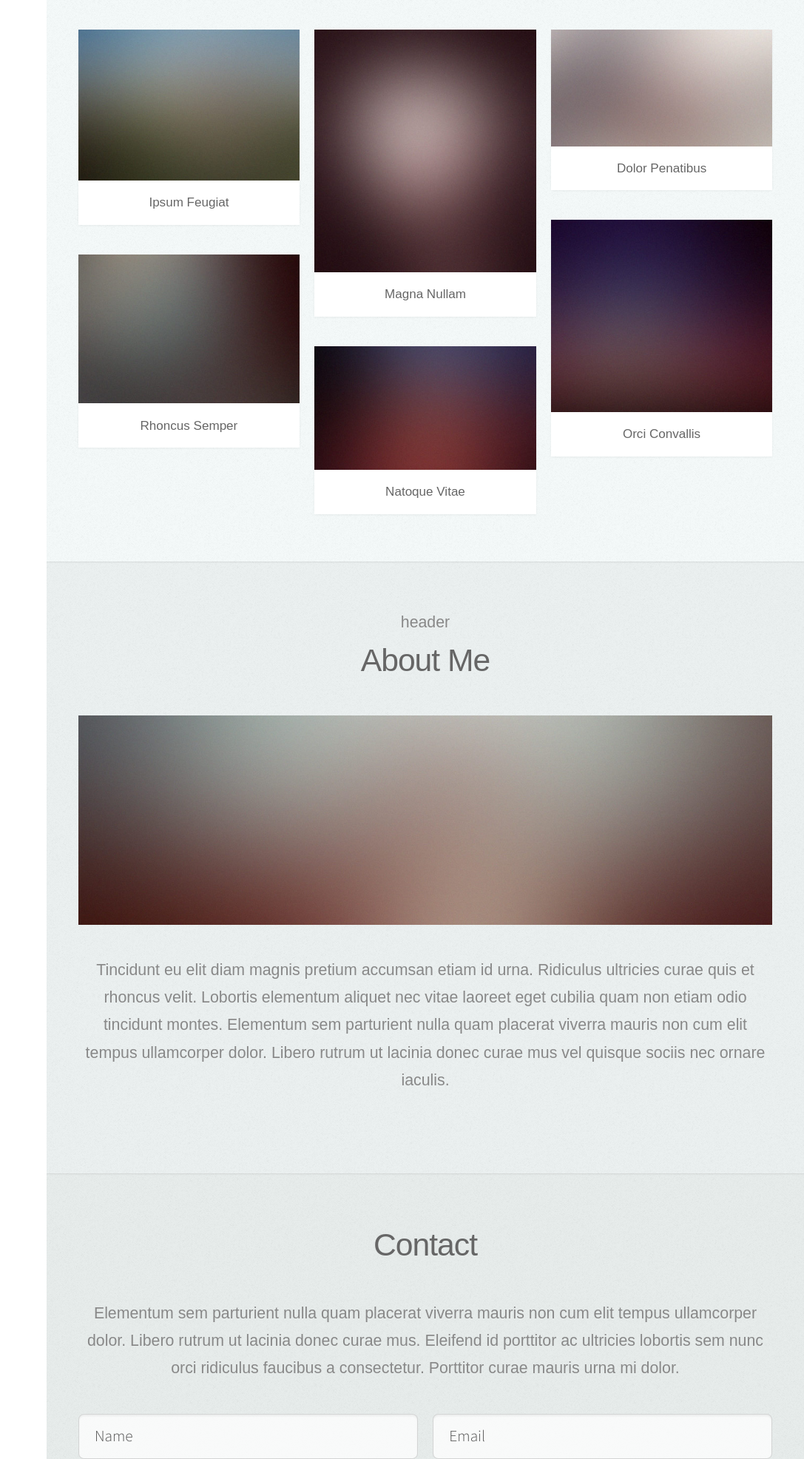
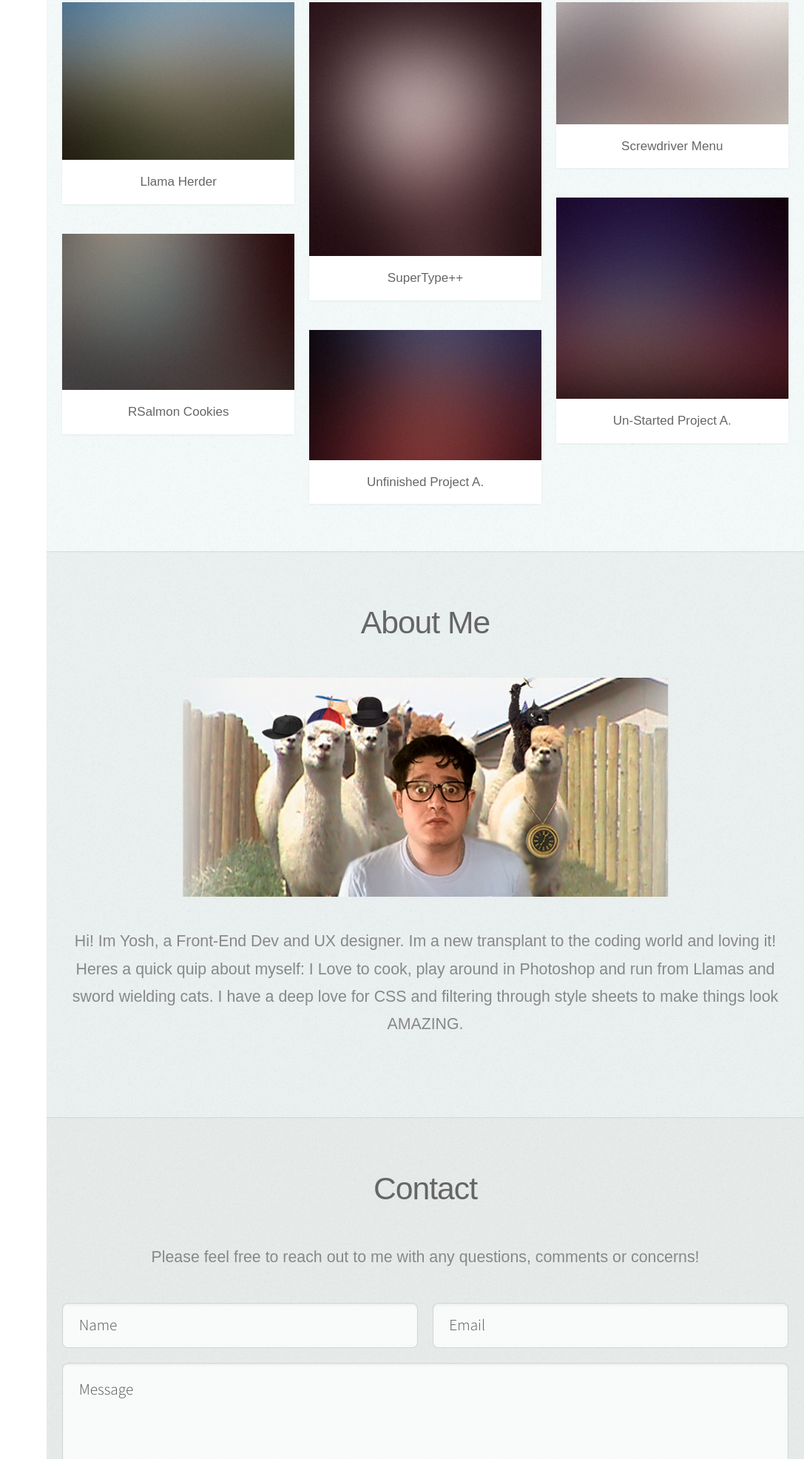
Before and after one commit to lilbonito/portfolio, a website: page public/index.html in a window 1280 px wide. Shown: the part 828-2800 px from the top of the page at 74% size, without its empty margins (193-1280 px from the left). Drawn offline with nearby package versions, Linux system fonts and the light colour scheme; a web font is replaced by a local one.

Commit message:
hamburger and ipsum fixed

```diff
--- a/public/assets/css/layout.css
+++ b/public/assets/css/layout.css
@@ -1756,7 +1756,7 @@
 
 /* Narrow */
 
-@media screen and (min-width: 961px) and (max-width: 1320px) {
+@media screen and (min-width: 992px) and (max-width: 1320px) {
 
     /* Basic */
 
@@ -1765,7 +1765,7 @@
         }
 
         .container {
-            padding: 0 2em 0 2em;
+            padding: 0 1em 0 1em;
         }
 
     /* Icons */
@@ -1827,7 +1827,33 @@
     display: none;
 }
 
-@media screen and (max-width: 960px) {
+@media screen and (max-width: 600px) {
+	 /* Header */
+
+	 #header{
+		 width: 250px;
+
+	 }
+	 #header .top {
+		position: relative;
+	}
+
+	#header .bottom {
+		border-top: solid 1px rgba(255, 255, 255, 0.05);
+		box-shadow: 0 -1px 0 0 rgba(0, 0, 0, 0.15);
+		padding-top: 2em;
+		margin-top: 2em;
+		position: relative;
+	}
+
+#logo {
+	margin: 1.5em 1.25em 1.25em 1.25em;
+}
+
+#nav ul li a {
+	padding: 0.5em 1.25em 0.5em 1.25em;
+}
+
 
     /* Basic */
 
@@ -1866,7 +1892,7 @@
 
 /* Mobile */
 
-@media screen and (max-width: 736px) {
+@media screen and (max-width: 400px) {
 	#header {
 		-moz-backface-visibility: hidden;
 		-webkit-backface-visibility: hidden;
--- a/public/index.html
+++ b/public/index.html
@@ -109,23 +109,22 @@
 								<h2>Portfolio</h2>
 							</header>
 
-							<p>Vitae natoque dictum etiam semper magnis enim feugiat convallis convallis
-							egestas rhoncus ridiculus in quis risus amet curabitur tempor orci penatibus.
-							Tellus erat mauris ipsum fermentum etiam vivamus eget. Nunc nibh morbi quis
-							fusce hendrerit lacus ridiculus.</p>
+							<p>Please enjoy this "Gallery" of projects that I've worked on in the past. I find my style to trend toward
+								a refined user experence, while still maintining a fun visual environment.
+							</p>
 
 							<div class="row">
 								<div class="col-4 col-12-mobile">
 									<article class="item">
 										<a href="#" class="image fit"><img src="images/pic02.jpg" alt="" /></a>
 										<header>
-											<h3>Ipsum Feugiat</h3>
+											<h3>Llama Herder</h3>
 										</header>
 									</article>
 									<article class="item">
 										<a href="#" class="image fit"><img src="images/pic03.jpg" alt="" /></a>
 										<header>
-											<h3>Rhoncus Semper</h3>
+											<h3>RSalmon Cookies</h3>
 										</header>
 									</article>
 								</div>
@@ -133,13 +132,13 @@
 									<article class="item">
 										<a href="#" class="image fit"><img src="images/pic04.jpg" alt="" /></a>
 										<header>
-											<h3>Magna Nullam</h3>
+											<h3>SuperType++</h3>
 										</header>
 									</article>
 									<article class="item">
 										<a href="#" class="image fit"><img src="images/pic05.jpg" alt="" /></a>
 										<header>
-											<h3>Natoque Vitae</h3>
+											<h3>Unfinished Project A.</h3>
 										</header>
 									</article>
 								</div>
@@ -147,13 +146,13 @@
 									<article class="item">
 										<a href="#" class="image fit"><img src="images/pic06.jpg" alt="" /></a>
 										<header>
-											<h3>Dolor Penatibus</h3>
+											<h3>Screwdriver Menu</h3>
 										</header>
 									</article>
 									<article class="item">
 										<a href="#" class="image fit"><img src="images/pic07.jpg" alt="" /></a>
 										<header>
-											<h3>Orci Convallis</h3>
+											<h3>Un-Started Project A.</h3>
 										</header>
 									</article>
 								</div>
@@ -164,20 +163,18 @@
 
 				<!-- About Me -->
 					<section id="about" class="three">
-						<div class="container">header
+						<div class="container">
 
 							<header>
 								<h2>About Me</h2>
 							</header>
 
-							<a href="#" class="image featured"><img src="images/pic08.jpg" alt="" /></a>
+							<a href="#" class="image featured"><img src="images/pic08.png" alt="" /></a>
 
-							<p>Tincidunt eu elit diam magnis pretium accumsan etiam id urna. Ridiculus
-							ultricies curae quis et rhoncus velit. Lobortis elementum aliquet nec vitae
-							laoreet eget cubilia quam non etiam odio tincidunt montes. Elementum sem
-							parturient nulla quam placerat viverra mauris non cum elit tempus ullamcorper
-							dolor. Libero rutrum ut lacinia donec curae mus vel quisque sociis nec
-							ornare iaculis.</p>
+							<p>Hi! Im Yosh, a Front-End Dev and UX designer. Im a new transplant to the coding world and loving it!
+								Heres a quick quip about myself: I Love to cook, play around in Photoshop and run from Llamas and sword
+							wielding cats. I have a deep love for CSS and filtering through style sheets to make things look AMAZING.
+						 </p>
 
 						</div>
 					</section>
@@ -190,10 +187,9 @@
 								<h2>Contact</h2>
 							</header>
 
-							<p>Elementum sem parturient nulla quam placerat viverra
-							mauris non cum elit tempus ullamcorper dolor. Libero rutrum ut lacinia
-							donec curae mus. Eleifend id porttitor ac ultricies lobortis sem nunc
-							orci ridiculus faucibus a consectetur. Porttitor curae mauris urna mi dolor.</p>
+							<p>Please feel free to reach out to me with any questions, comments or concerns!
+
+							</p>
 
 							<form method="post" action="#">
 								<div class="row">
```
Also changed, not shown: public/images/pic08.png (added).
